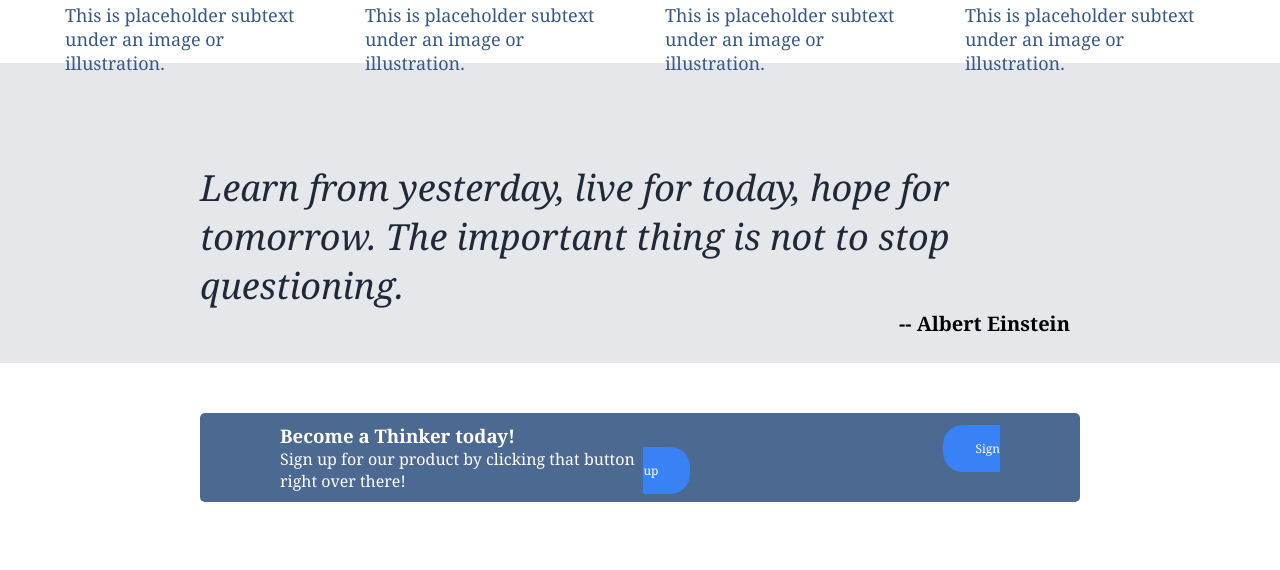
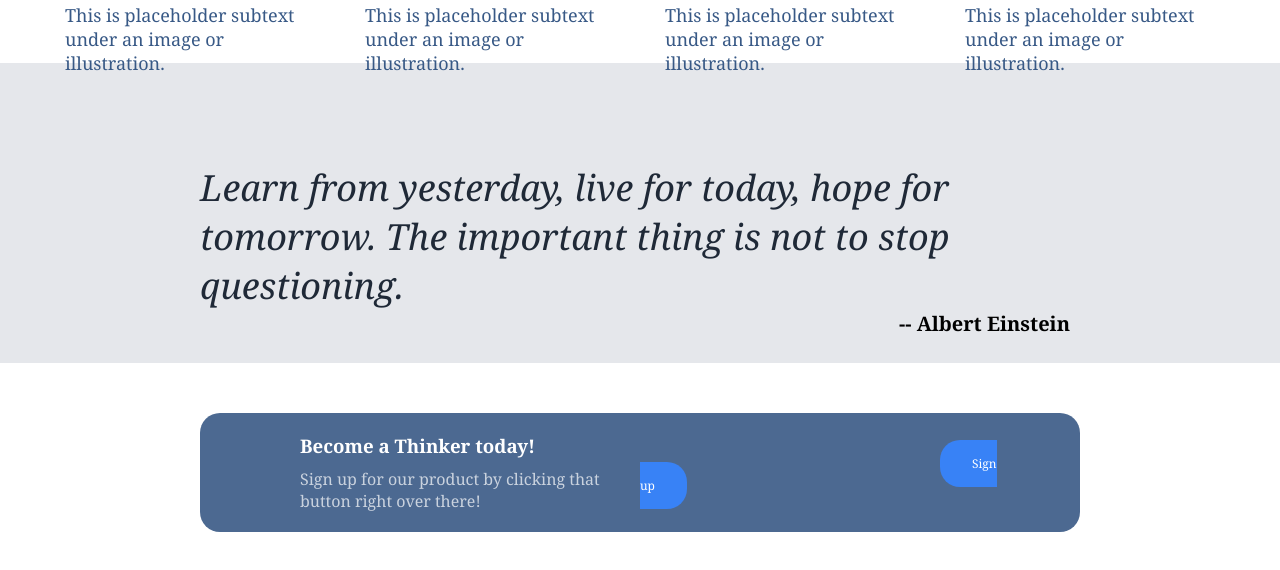
Before and after one commit to Rlee-94/Landing-Page, a plain HTML site: page index.html in a window 1280 px wide. Shown: the part 1062-1632 px from the top of the page. Drawn offline with Linux system fonts and the light colour scheme.

Commit message:
Finished styling sign-up box section
-Finished styling sign-up box section (lines 203-223)

```diff
--- a/style.css
+++ b/style.css
@@ -197,4 +197,27 @@ ul {
     align-items: center;
     border-radius: 5px;
     border-color: none;
+    border-radius: 20px;
 }
+
+.sign-item {
+    flex: 1;
+}
+
+.sign-text {
+    text-align: left;
+}
+
+.sign-text p {
+    color: #fff;
+    opacity: 0.7;
+    margin: 10px 20px;
+}
+
+.sign-up h3 {
+    color: #fff;
+    font-family: Georgia, 'Times New Roman', Times, serif;
+    padding: 0;
+    margin: 10px 10px;
+    padding-left: 10px;
+}
```
